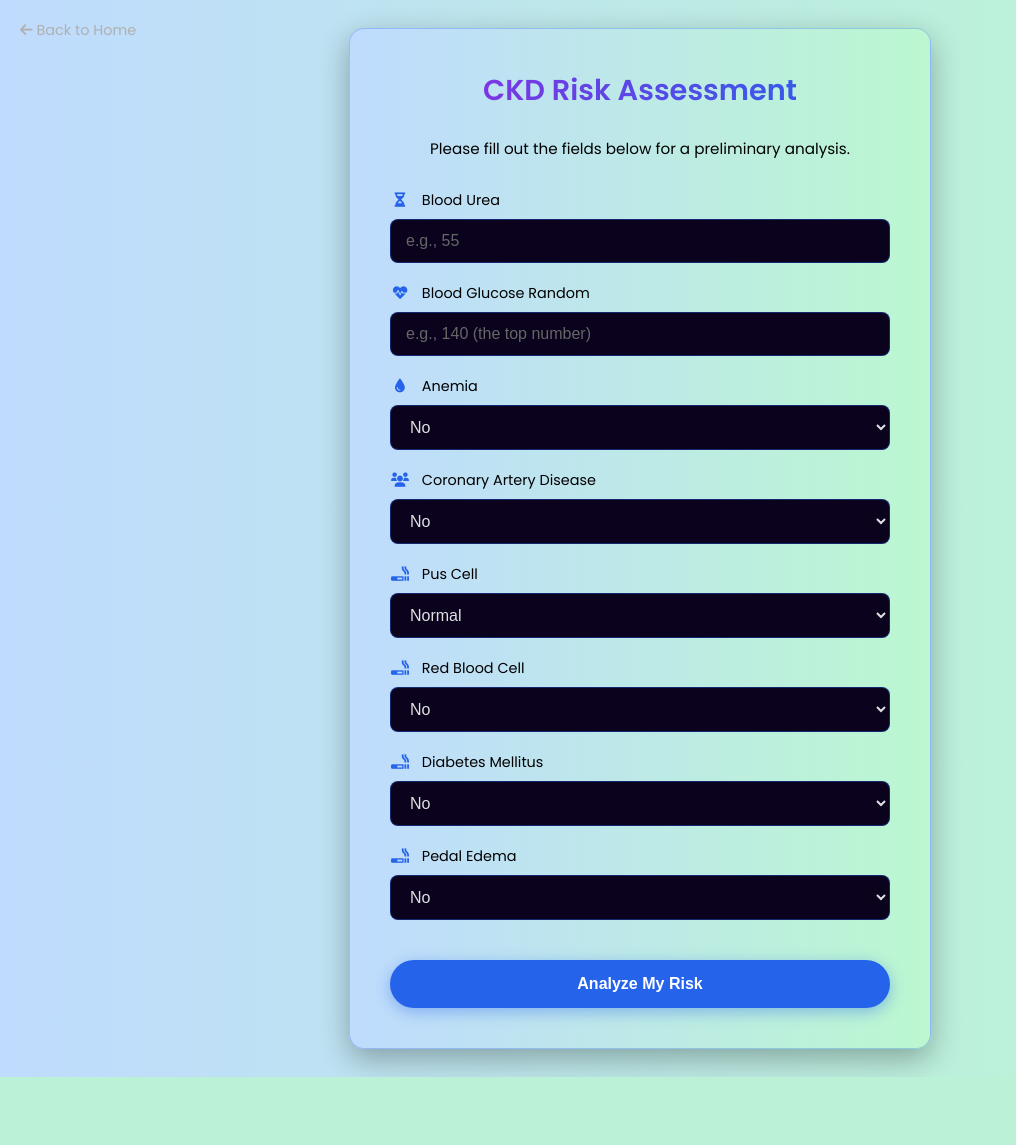
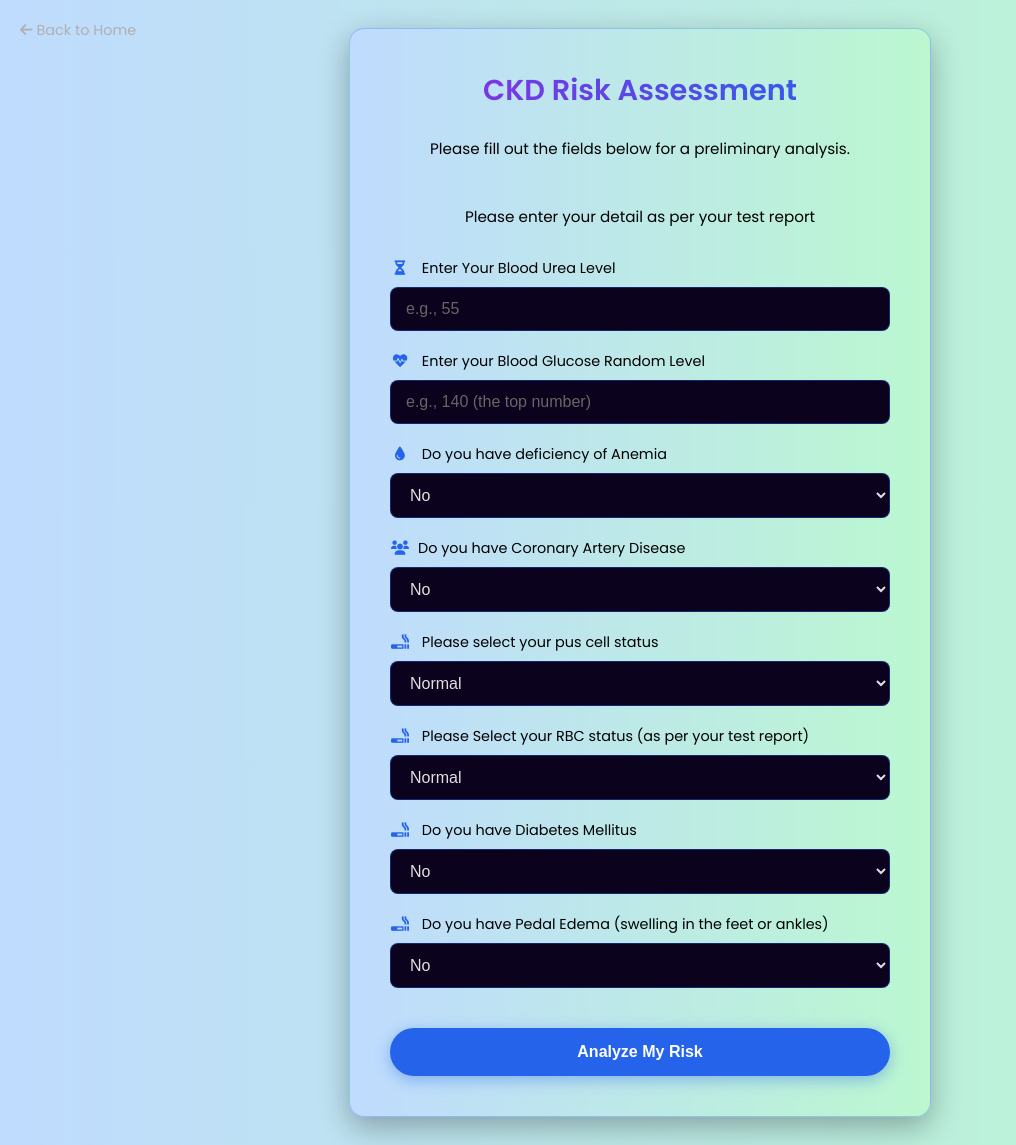
Before and after one commit to BaljeetkumarPatel/Early-Prediction-for-Chronic-Kidney-Disease-Detection, a Flask app: page /Prediction in a window 1280 px wide. Shown: the whole page, without its empty margins (0-1016 px from the left). Before the commit the page ends 1077 px from the top, so only its background shows below. Run offline with Flask 3, Linux system fonts and the light colour scheme; parts of the project's set-up code (start-up, migrations or seed data) failed here and were passed over.

Commit message:
logo,title,form  updated

```diff
--- a/static/style.css
+++ b/static/style.css
@@ -53,6 +53,9 @@ h2 { font-size: 2.5rem; margin-bottom: 20px; }
     font-size: 1.8rem;
     color: #ffffff;
     letter-spacing: 1px;
+}
+.logo-brand a{
+    text-decoration: none;
 }
 
 /* 🌠 NAV LINKS */
--- a/templates/assessment.html
+++ b/templates/assessment.html
@@ -15,19 +15,20 @@
         <form action="/predict" method="POST">
             <h2>CKD Risk Assessment</h2>
             <p>Please fill out the fields below for a preliminary analysis.</p>
+            <p>Please enter your detail as per your test report</p>
 
             <div class="form-group">
-                <label for="bu"><i class="fas fa-hourglass-half"></i> Blood Urea</label>
+                <label for="bu"><i class="fas fa-hourglass-half"></i> Enter Your Blood Urea Level</label>
                 <input type="number" id="bu" name="bu" placeholder="e.g., 55" required>
             </div>
 
             <div class="form-group">
-                <label for="bgr"><i class="fas fa-heartbeat"></i> Blood Glucose Random</label>
+                <label for="bgr"><i class="fas fa-heartbeat"></i> Enter your Blood Glucose Random Level</label>
                 <input type="number" id="bgr" name="bgr" placeholder="e.g., 140 (the top number)" required>
             </div>
 
             <div class="form-group">
-                <label for="ane"><i class="fas fa-tint"></i> Anemia</label>
+                <label for="ane"><i class="fas fa-tint"></i> Do you have deficiency of Anemia</label>
                 <select id="ane" name="ane">
                     <option value="0">No</option>
                     <option value="1">Yes</option>
@@ -35,7 +36,7 @@
             </div>
 
             <div class="form-group">
-                <label for="cad"><i class="fas fa-users"></i> Coronary Artery Disease</label>
+                <label for="cad"><i class="fas fa-users"></i>Do you have Coronary Artery Disease</label>
                 <select id="cad" name="cad">
                     <option value="0">No</option>
                     <option value="1">Yes</option>
@@ -43,7 +44,7 @@
             </div>
 
             <div class="form-group">
-                <label for="pc"><i class="fas fa-smoking"></i> Pus Cell</label>
+                <label for="pc"><i class="fas fa-smoking"></i> Please select your pus cell status</label>
                 <select id="pc" name="pc">
                     <option value="0">Normal</option>
                     <option value="1">Abnormal</option>
@@ -51,15 +52,15 @@
             </div>
 
             <div class="form-group">
-                <label for="rbc"><i class="fas fa-smoking"></i> Red Blood Cell</label>
+                <label for="rbc"><i class="fas fa-smoking"></i> Please Select your RBC status (as per your test report)</label>
                 <select id="rbc" name="rbc">
-                    <option value="0">No</option>
-                    <option value="1">Yes</option>
+                    <option value="0">Normal</option>
+                    <option value="1">Abnormal</option>
                 </select>
             </div>
 
             <div class="form-group">
-                <label for="dm"><i class="fas fa-smoking"></i> Diabetes Mellitus</label>
+                <label for="dm"><i class="fas fa-smoking"></i> Do you have Diabetes Mellitus</label>
                 <select id="dm" name="dm">
                     <option value="0">No</option>
                     <option value="1">Yes</option>
@@ -67,7 +68,7 @@
             </div>
 
             <div class="form-group">
-                <label for="pe"><i class="fas fa-smoking"></i> Pedal Edema</label>
+                <label for="pe"><i class="fas fa-smoking"></i> Do you have Pedal Edema (swelling in the feet or ankles)</label>
                 <select id="pe" name="pe">
                     <option value="0">No</option>
                     <option value="1">Yes</option>
```
Also changed, not shown: templates/home.html (+6 -3 lines), static/logo.png.
